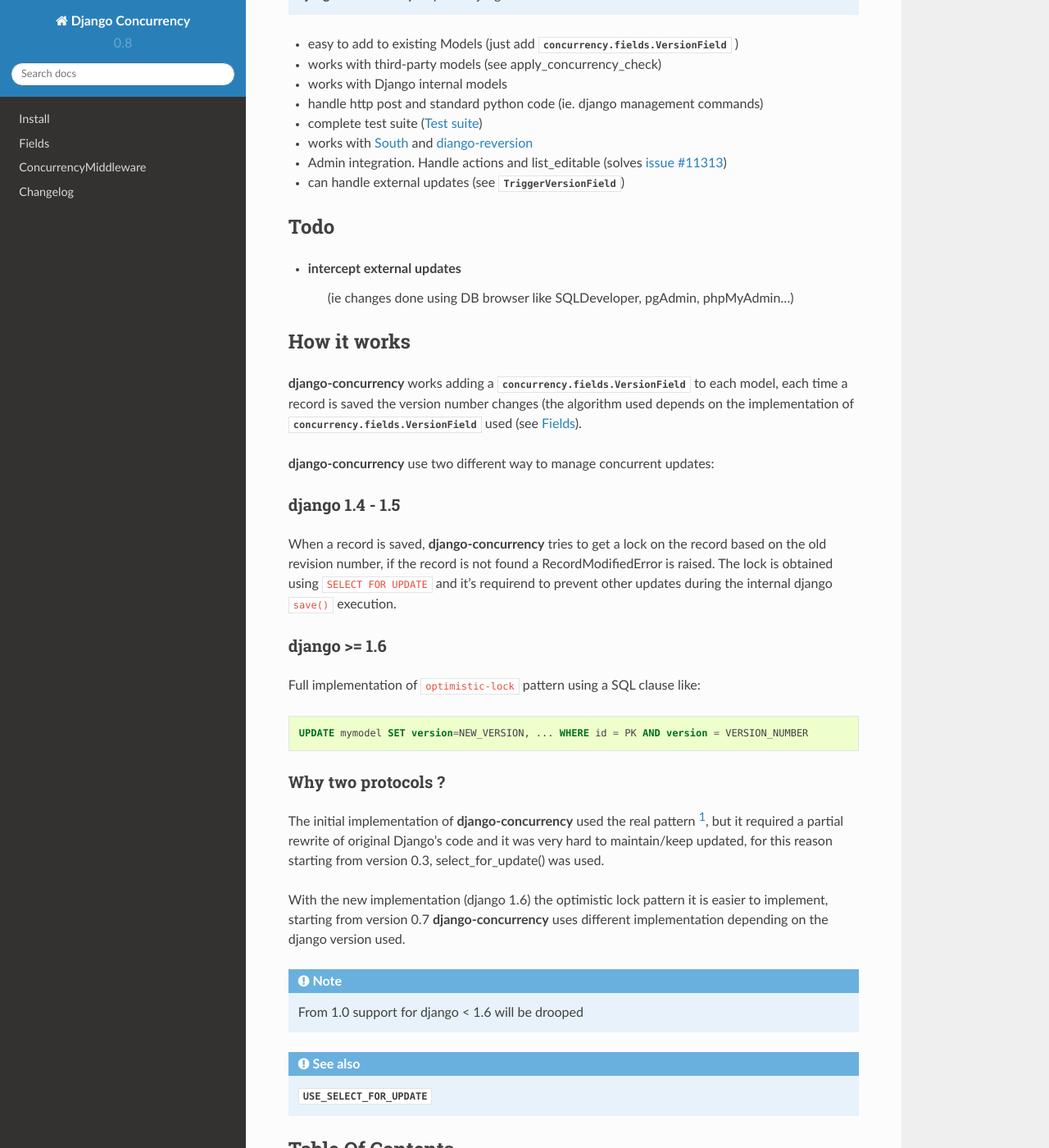
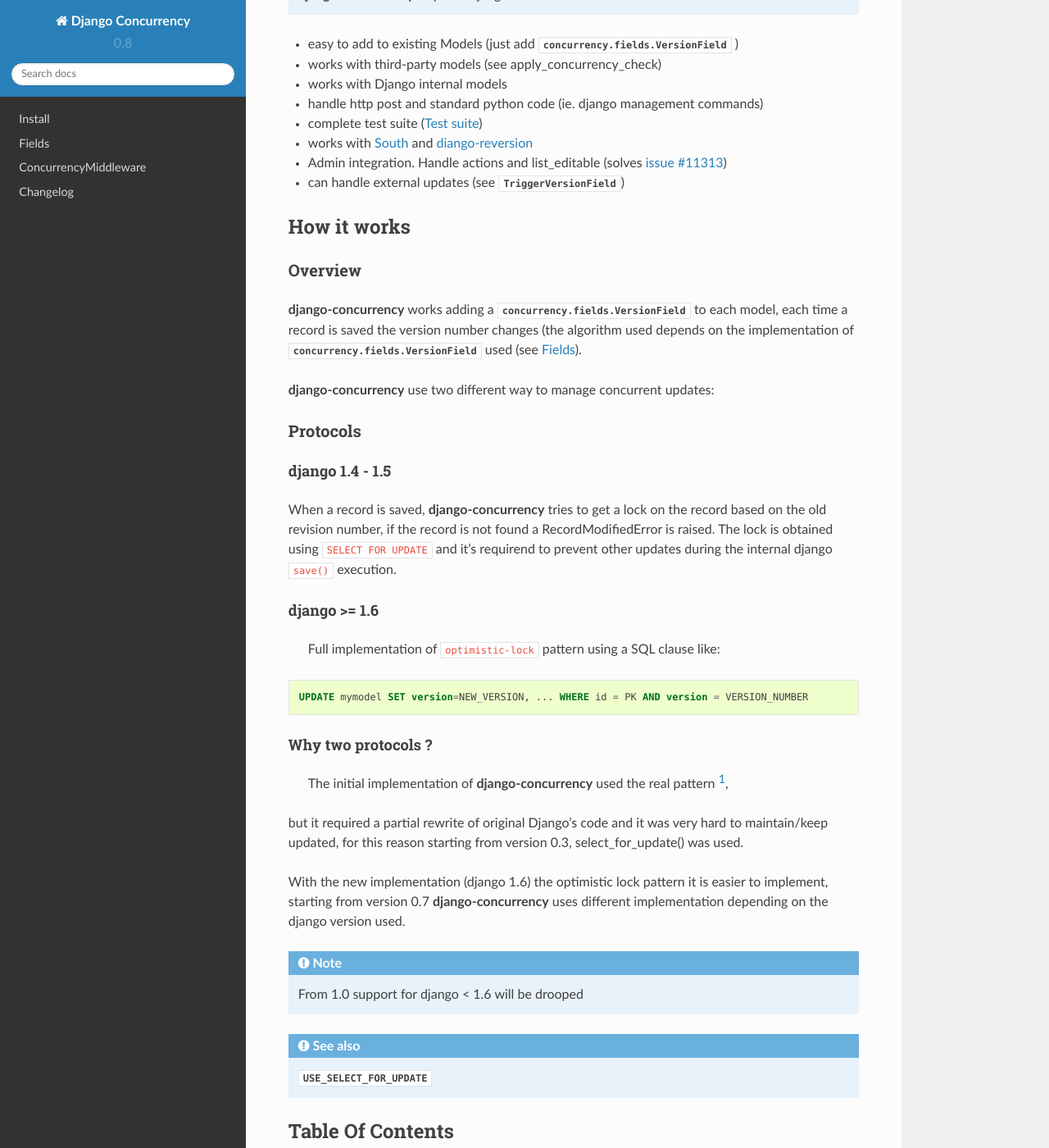
Before and after one commit to saxix/django-concurrency, a Sphinx documentation site: the page built from docs/index.rst, in a window 1280 px wide and 1400 px high, scrolled down 319 px. Shown: the whole window at 82% size. Built offline with Sphinx 7.4.7 and the Read the Docs theme 2.0.0, drawn with Linux system fonts in a browser that asks for light colours; pages that are not in the unit, such as notebooks, are missing from menus.

Commit message:
updates docs

```diff
--- a/docs/index.rst
+++ b/docs/index.rst
@@ -46,26 +46,30 @@
 * works with `South`_ and `diango-reversion`_
 * Admin integration. Handle :ref:`actions <admin_action>` and :ref:`list_editable <list_editable>` (solves :django_issue:`11313`)
 * can handle external updates (see :class:`TriggerVersionField`)
-Todo
-====
 
-- intercept external updates
-    (ie changes done using DB browser like SQLDeveloper, pgAdmin, phpMyAdmin...)
 
 .. _protocols:
 
 How it works
 ============
 
-|concurrency| works adding a :class:`concurrency.fields.VersionField` to each model, each time a record is saved
-the version number changes (the algorithm used depends on the implementation of
-:class:`concurrency.fields.VersionField` used (see :ref:`fields`).
+
+Overview
+--------
+
+|concurrency| works adding a :class:`concurrency.fields.VersionField` to each model,
+each time a record is saved the version number changes (the algorithm used depends
+on the implementation of :class:`concurrency.fields.VersionField` used (see :ref:`fields`).
 
 
 |concurrency| use two different way to manage concurrent updates:
 
+
+Protocols
+---------
+
 django 1.4 - 1.5
-----------------
+~~~~~~~~~~~~~~~~
 
 When a record is saved, |concurrency| tries to get a lock on the record based on the old revision
 number, if the record is not found a :ref:`RecordModifiedError` is raised.
@@ -73,9 +77,9 @@
 to prevent other updates during the internal django ``save()`` execution.
 
 django >= 1.6
------------------
+~~~~~~~~~~~~~
 
-Full implementation of ``optimistic-lock`` pattern using a SQL clause like:
+    Full implementation of ``optimistic-lock`` pattern using a SQL clause like:
 
 .. code-block:: sql
 
@@ -85,8 +89,9 @@
 .. _2_protocols:
 
 Why two protocols ?
--------------------
-The initial implementation of |concurrency| used the real pattern [1]_,
+~~~~~~~~~~~~~~~~~~~
+
+    The initial implementation of |concurrency| used the real pattern [1]_,
 but it required a partial rewrite of original Django's code and it was
 very hard to maintain/keep updated, for this reason starting from version 0.3,
 :ref:`select_for_update()` was used.
```
